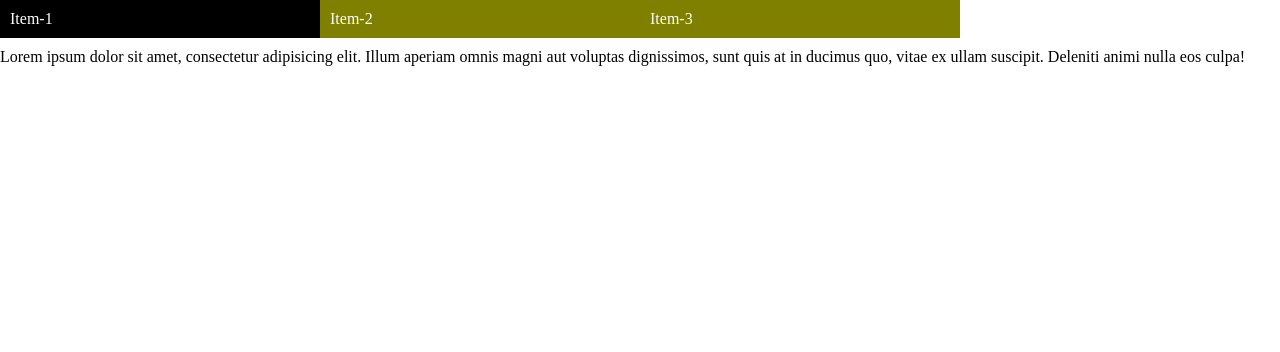
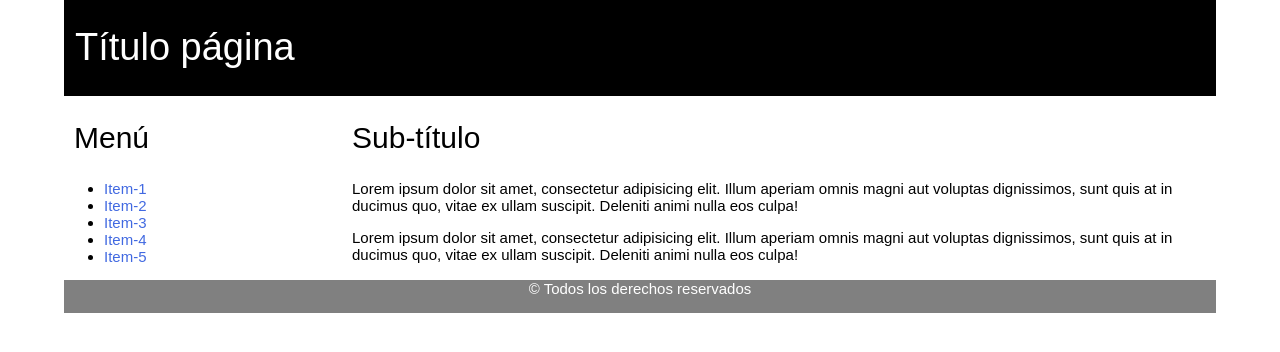
Before and after one commit to eduardoescarez/modelo-de-cajas, a plain HTML site: page ejercicio-9.html in a window 1280 px wide. Drawn offline with Linux system fonts and the light colour scheme.

Commit message:
Ultimos archivos y cambios

```diff
--- a/ejercicio-9.html
+++ b/ejercicio-9.html
@@ -4,50 +4,90 @@
 <meta charset="UTF-8">
 <title>Ejercicio 9</title>
 <style media="screen" type="text/css">
+
     html, body {
         margin: 0;
         padding: 0;
+        font-family: sans-serif;
+        font-size: 15px;
     }
 
-    ul.menu {
-        list-style: none;
-        margin: 0;
-        padding: 0;
+    header{
+        background-color: black;
+        padding: 1px;
     }
 
-    ul.menu li {
-        background: olive;
-        box-sizing: border-box;
-        float: left;
+    h1{
+        color: white;
+        font-weight: lighter;
+        font-size: 38px;
+        padding-left: 10px;
+    }
+
+    h2{
+        font-weight: lighter;
+        font-size: 30px;
+        padding-left: 10px;
+    }
+
+    a{
+        text-decoration: none;
+        color: royalblue;
+    }
+
+    .navbar{
+        float:left;
         width: 25%;
     }
 
-    ul.menu li a {
-        color: #FFF;
-        display: block;
-        padding: 10px;
-        text-decoration: none;
+    .contenido{
     }
 
-    ul.menu li a:hover {
-        background: #000;
+    .pie{
+        clear:left;
+        background-color: grey;
+        color: white;
+        text-align: center;
+        padding-bottom: 1px;
+    }
+    .pagina{
+        margin-left: auto;
+        margin-right: auto;
+        width: 90%;
     }
 
-    p{
-        clear:left;
-        padding-top: 10px;
-    }
+
 </style>
 </head>
 <body>
 
+<div class="pagina">
+
+<header class="header">
+    <h1>Título página</h1>
+</header>
+
+<nav class="navbar">
+    <h2>Menú</h2>
     <ul class="menu">
         <li><a href="#">Item-1</a></li>
         <li><a href="#">Item-2</a></li>
         <li><a href="#">Item-3</a></li>
+        <li><a href="#">Item-4</a></li>
+        <li><a href="#">Item-5</a></li>
     </ul>
+</nav>
 
+<div class="contenido">
+    <h2>Sub-título</h2>
     <p>Lorem ipsum dolor sit amet, consectetur adipisicing elit. Illum aperiam omnis magni aut voluptas dignissimos, sunt quis at in ducimus quo, vitae ex ullam suscipit. Deleniti animi nulla eos culpa!</p>
+    <p>Lorem ipsum dolor sit amet, consectetur adipisicing elit. Illum aperiam omnis magni aut voluptas dignissimos, sunt quis at in ducimus quo, vitae ex ullam suscipit. Deleniti animi nulla eos culpa!</p>
+</div>
+
+<div class="pie">
+    <p>© Todos los derechos reservados</p>
+</div>
+</div>
 
 </body>
 </html>
```
Lines whose indentation alone changed are shown as unchanged.
